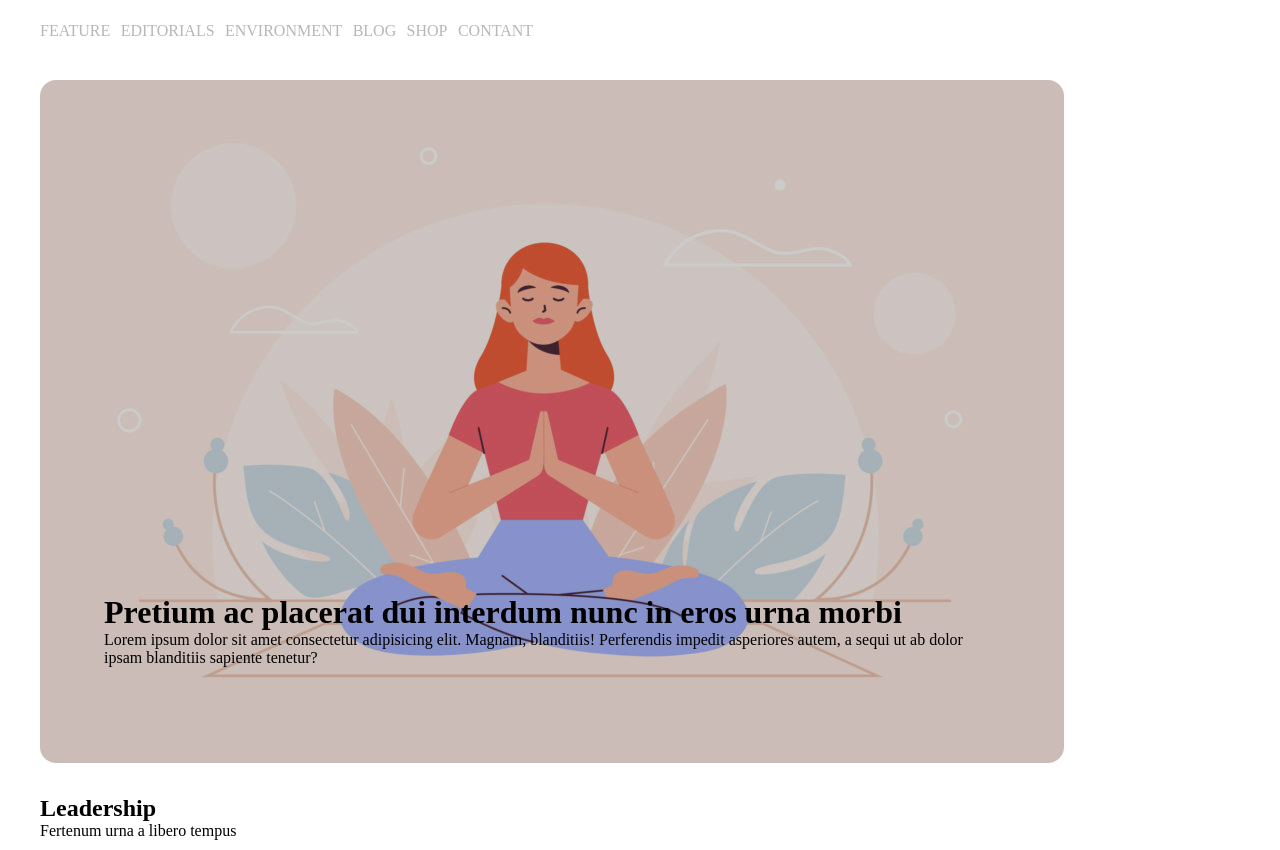
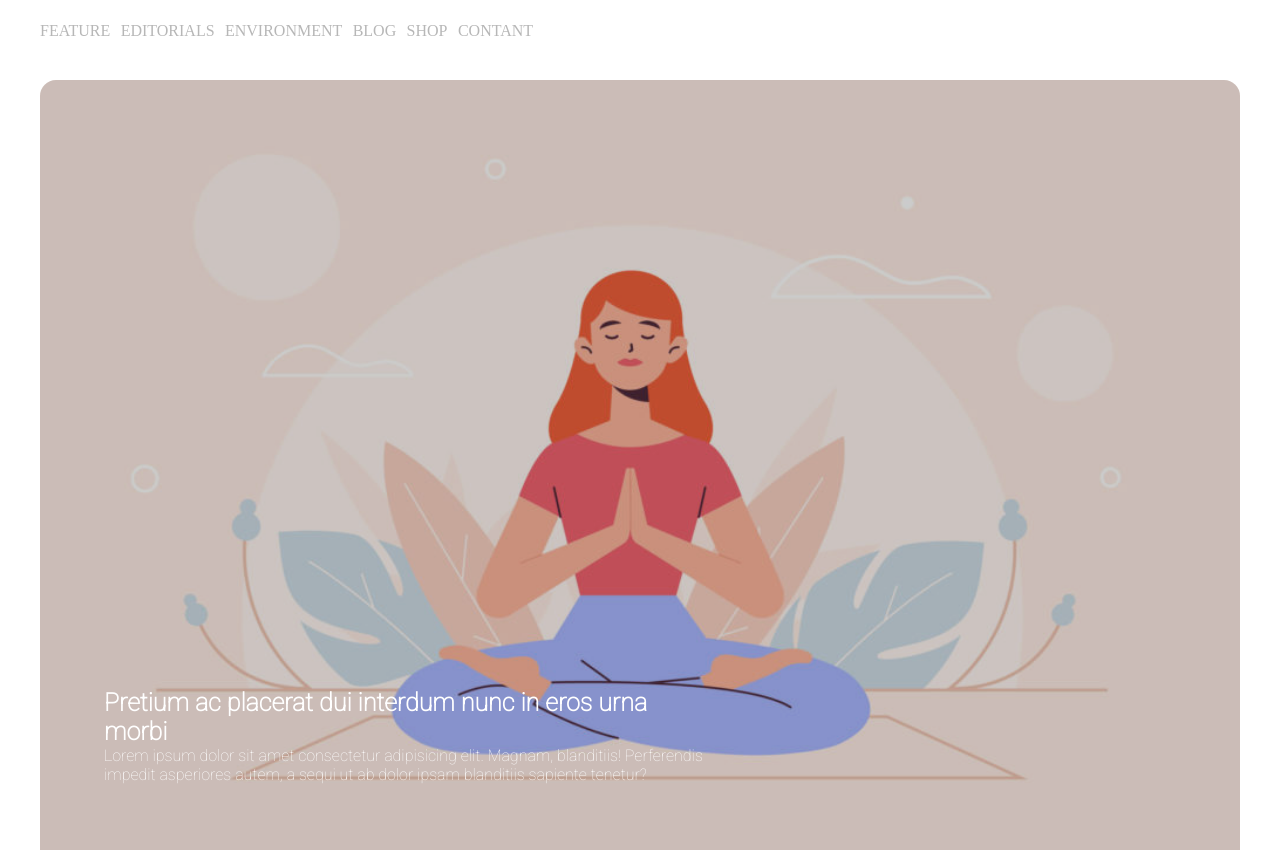
Before and after one commit to Cristianllambro/htmlcss-wp, a plain HTML site: page index.html in a window 1280 px wide. Shown: the part 102-952 px from the top of the page. Drawn offline with Linux system fonts and the light colour scheme.

Commit message:
middle-and work

```diff
--- a/index.html
+++ b/index.html
@@ -6,6 +6,7 @@
     <meta name="viewport" content="width=device-width, initial-scale=1.0">
     <title>Document</title>
     <link rel="stylesheet" href="style.css">
+    <link href="https://fonts.googleapis.com/css2?family=Roboto:wght@100&display=swap" rel="stylesheet">
 </head>
 <body>
 
--- a/style.css
+++ b/style.css
@@ -39,7 +39,7 @@ a:visited {
 /* banner */
 .banner {
     position: relative;
-    max-width: 1024px;
+    max-width: 1200px;
     display: block;
 }
 
@@ -58,8 +58,22 @@ a:visited {
 .img-banner {
     border-radius: 1em;
     object-fit: contain;
-    max-width: 100%;
+    width: 100%;
     display: block;
+}
+
+.text {
+    color: white;
+    width: 50%;
+}
+
+.text h1 {
+    font-size: 25px;
+    font-family: Roboto, sans-serif;
+}
+
+.text p{
+    font-family: Roboto, sans-serif;
 }
 
 .text {
@@ -73,7 +87,11 @@ a:visited {
 .little-title {
     margin-top: 2em;
     margin-bottom: 2em;
+}
 
+.little-title h2{
+    font-size: 30px;
+    font-weight: 600;
 }
 
 .left-bar {
```
